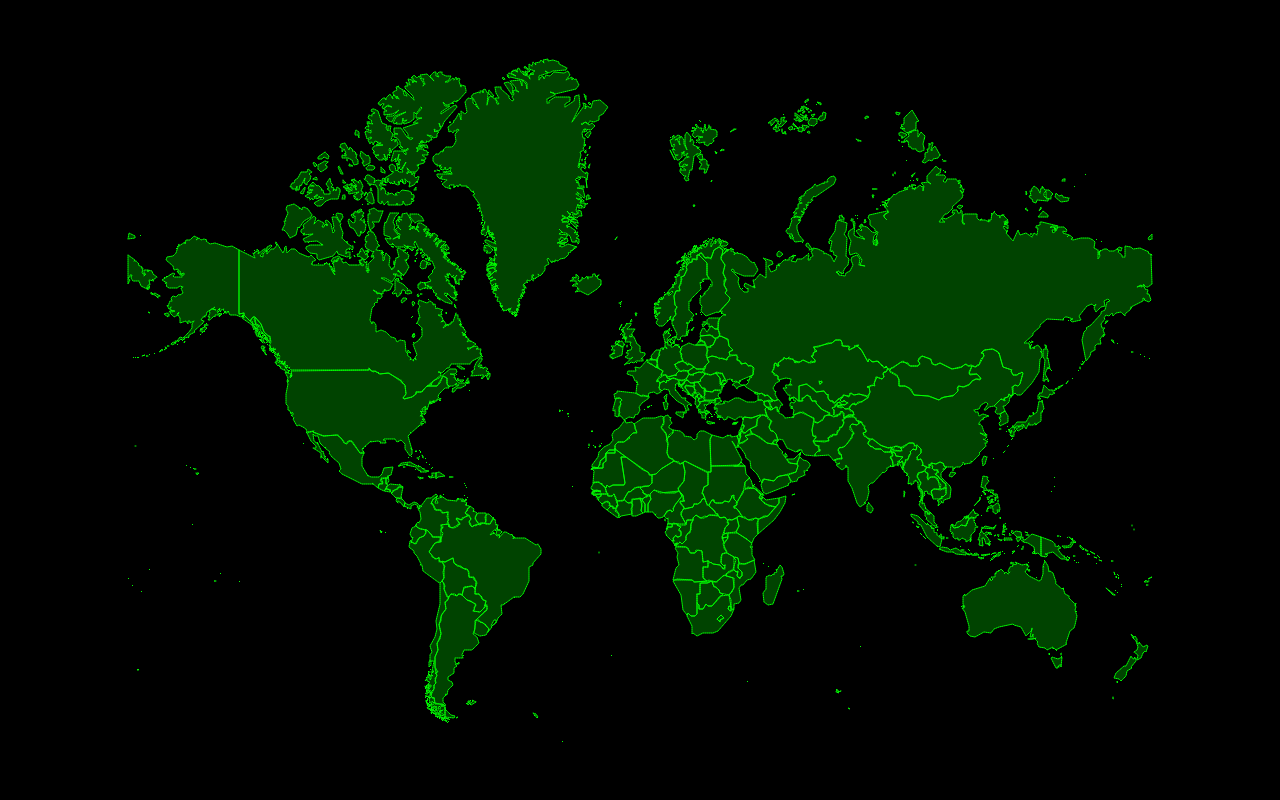
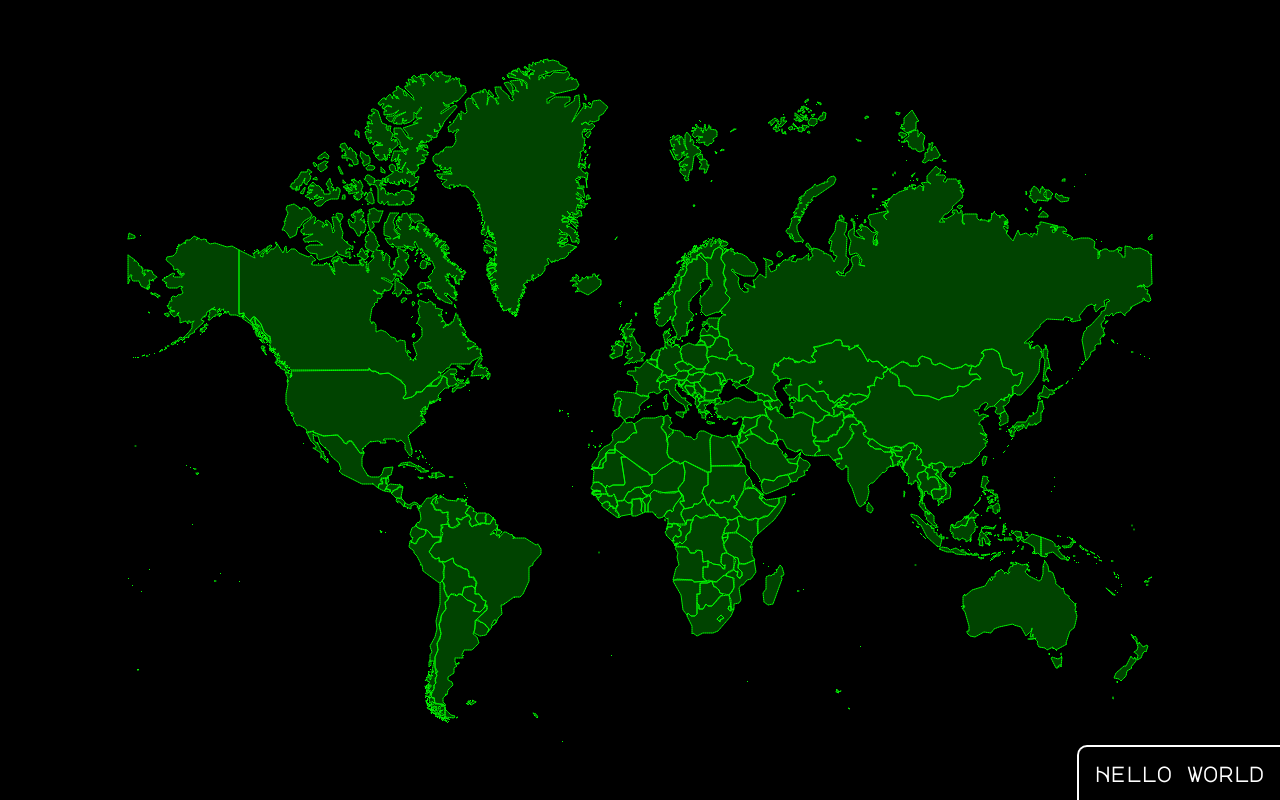
Before and after one commit to seb-jones/borg, a plain HTML site: page index.html in a window 1280 px wide. Drawn offline with nearby package versions, Linux system fonts and the light colour scheme.

Commit message:
Basic HUD boilerplate

```diff
--- a/index.html
+++ b/index.html
@@ -4,6 +4,10 @@
         <meta charset="UTF-8">
         <meta name="viewport" content="width=device-width">
         <title>Borg</title>
+
+        <link rel="preconnect" href="https://fonts.googleapis.com">
+        <link rel="preconnect" href="https://fonts.gstatic.com" crossorigin>
+        <link href="https://fonts.googleapis.com/css2?family=Major+Mono+Display&display=swap" rel="stylesheet">
 
         <link rel="stylesheet" href="https://unpkg.com/leaflet@1.7.1/dist/leaflet.css"
                                integrity="sha512-xodZBNTC5n17Xt2atTPuE1HxjVMSvLVW9ocqUKLsCC5CXdbqCmblAshOMAS6/keqq/sMZMZ19scR4PsZChSR7A=="
@@ -35,11 +39,40 @@
               width: auto;
               height: 100%;
             }
+
+            /* Fixed-position heads up display */
+            #hud {
+                font-family: 'Major Mono Display', monospace;
+                font-size: 1.3rem;
+                font-weight: bold;
+                display: block;
+                position: fixed;
+                bottom: 0;
+                right: 0;
+                z-index: 9999;
+                color: #ffffff;
+                pointer-events: none;
+                text-shadow: 1px 1px black;
+                background-color: rgba(0, 0, 0, 0.75);
+                border: 2px solid white;
+                border-bottom: 0;
+                border-right: 0;
+                border-radius: 10px 0 0 0;
+                padding: 1rem;
+            }
+
+            p {
+                padding: 0;
+                margin: 0;
+            }
         </style>
 
         <script src="/script.js" defer></script>
     </head>
     <body>
         <div id="map"></div>
+        <div id="hud">
+            <p>Hello world</p>
+        </div>
     </body>
 </html>
```
